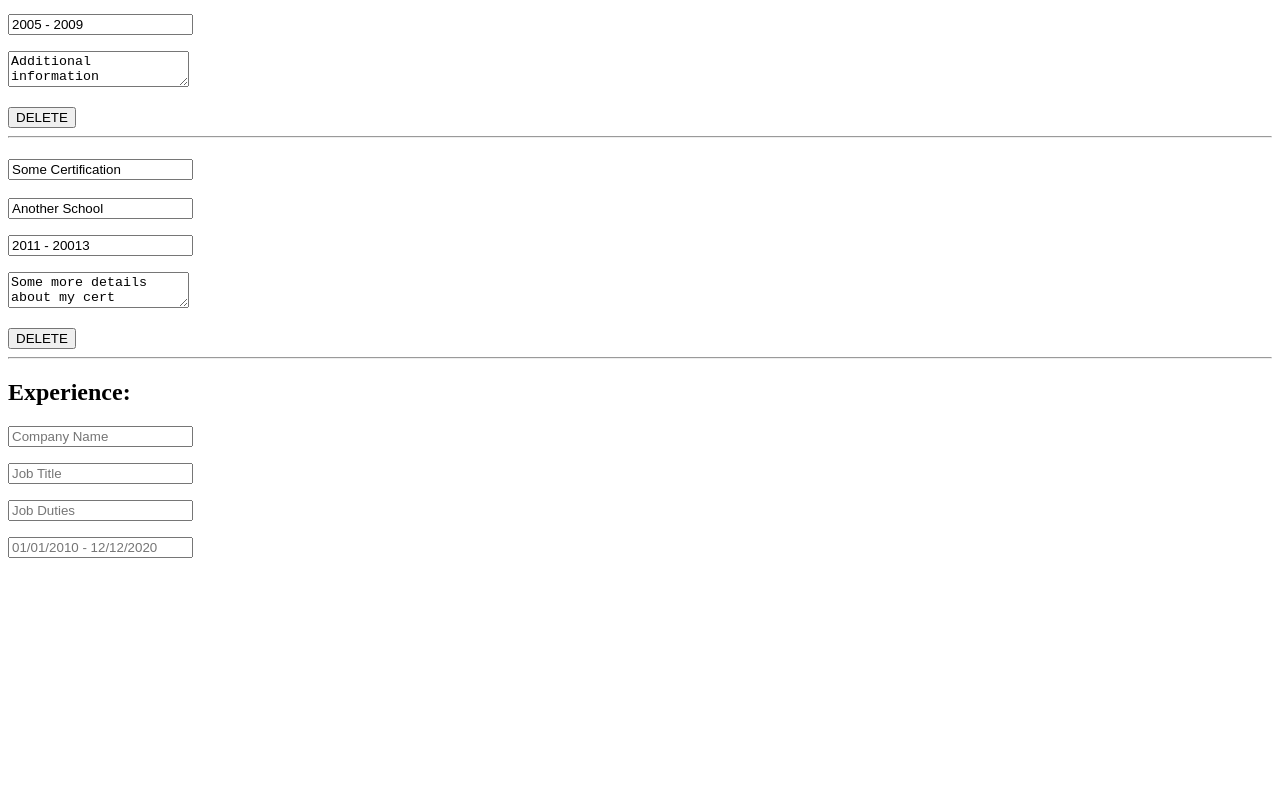
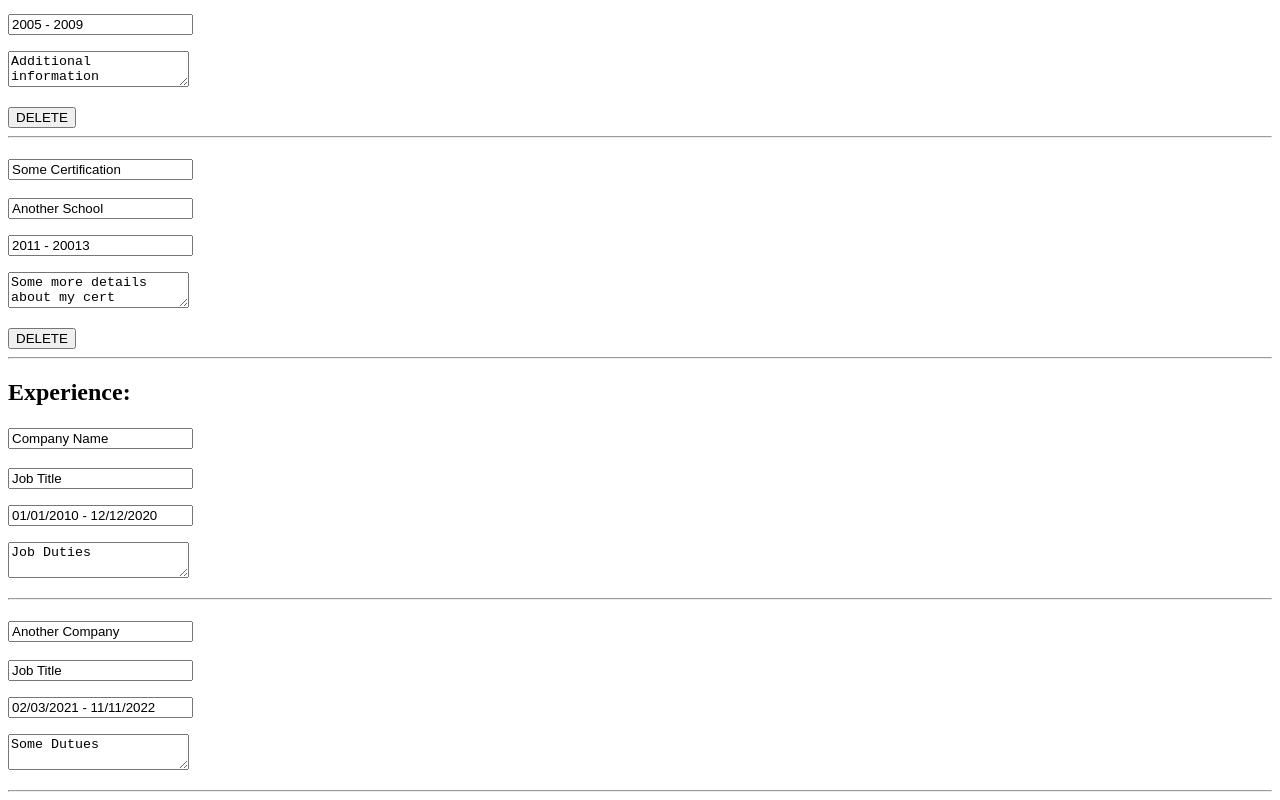
Before and after one commit to MongrelArchitect/cv-project, a React (Create React App) app: page / in a window 1280 px wide. Shown: the part 394-1194 px from the top of the page. Before the commit the page ends 968 px from the top, so only its background shows below. Built offline with nearby package versions, Linux system fonts and the light colour scheme.

Commit message:
Edit individual entries in "experience" section

```diff
--- a/src/components/Experience.js
+++ b/src/components/Experience.js
@@ -5,50 +5,136 @@ export default class Experience extends React.Component {
     super();
 
     this.state = {
+      experience: [
+        {
           company: 'Company Name',
           title: 'Job Title',
           duties: 'Job Duties',
           dates: '01/01/2010 - 12/12/2020',
+        },
+        {
+          company: 'Another Company',
+          title: 'Job Title',
+          dates: '02/03/2021 - 11/11/2022',
+          duties: 'Some Dutues',
+        },
+      ],
     };
+
+    this.getExpCopy = this.getExpCopy.bind(this);
+    this.changeCompany = this.changeCompany.bind(this);
+    this.changeTitle = this.changeTitle.bind(this);
+    this.changeDates = this.changeDates.bind(this);
+    this.changeDuties = this.changeDuties.bind(this);
+  }
+
+  getExpCopy() {
+    const { experience } = this.state;
+    const tempExp = [];
+    experience.forEach((exp) => {
+      const expCopy = {};
+      Object.keys(exp).forEach((key) => {
+        expCopy[key] = exp[key];
+      });
+      tempExp.push(expCopy);
+    });
+    return tempExp;
+  }
+
+  changeCompany(event) {
+    const { index } = event.target.dataset;
+    const tempExp = this.getExpCopy();
+    tempExp[index].company = event.target.value;
+    this.setState({
+      experience: tempExp,
+    });
+  }
+
+  changeTitle(event) {
+    const { index } = event.target.dataset;
+    const tempExp = this.getExpCopy();
+    tempExp[index].title = event.target.value;
+    this.setState({
+      experience: tempExp,
+    });
+  }
+
+  changeDates(event) {
+    const { index } = event.target.dataset;
+    const tempExp = this.getExpCopy();
+    tempExp[index].dates = event.target.value;
+    this.setState({
+      experience: tempExp,
+    });
+  }
+
+  changeDuties(event) {
+    const { index } = event.target.dataset;
+    const tempExp = this.getExpCopy();
+    tempExp[index].duties = event.target.value;
+    this.setState({
+      experience: tempExp,
+    });
   }
 
   render() {
     const { mode } = this.props;
-    const {
-      company, title, duties, dates,
-    } = this.state;
+    const { experience } = this.state;
 
     return (
       <div>
         <h2>Experience:</h2>
+        {experience.map((exp) => {
+          const key = experience.indexOf(exp);
+          if (mode === 'edit') {
+            return (
+              <div key={key}>
+                <h3>
+                  <input
+                    type="text"
+                    value={exp.company}
+                    data-index={experience.indexOf(exp)}
+                    onChange={this.changeCompany}
+                  />
+                </h3>
                 <p>
-          {mode === 'edit' ? (
-            <input type="text" placeholder={company} />
-          ) : (
-            <span>{company}</span>
-          )}
+                  <input
+                    type="text"
+                    value={exp.title}
+                    data-index={experience.indexOf(exp)}
+                    onChange={this.changeTitle}
+                  />
                 </p>
                 <p>
-          {mode === 'edit' ? (
-            <input type="text" placeholder={title} />
-          ) : (
-            <span>{title}</span>
-          )}
+                  <input
+                    type="text"
+                    value={exp.dates}
+                    data-index={experience.indexOf(exp)}
+                    onChange={this.changeDates}
+                  />
                 </p>
                 <p>
-          {mode === 'edit' ? (
-            <input type="text" placeholder={duties} />
-          ) : (
-            <span>{duties}</span>
-          )}
+                  <textarea
+                    value={exp.duties}
+                    data-index={experience.indexOf(exp)}
+                    onChange={this.changeDuties}
+                  />
                 </p>
-        <p>
-          {mode === 'edit' ? (
-            <input type="text" placeholder={dates} />
-          ) : (
-            <span>{dates}</span>
-          )}
-        </p>
+                <hr />
+              </div>
+            );
+          }
+
+          return (
+            <div key={key}>
+              <h3>{exp.company}</h3>
+              <p>{exp.title}</p>
+              <p>{exp.dates}</p>
+              <p>{exp.duties}</p>
+              <hr />
+            </div>
+          );
+        })}
       </div>
     );
   }
```
Lines whose indentation alone changed are shown as unchanged.
